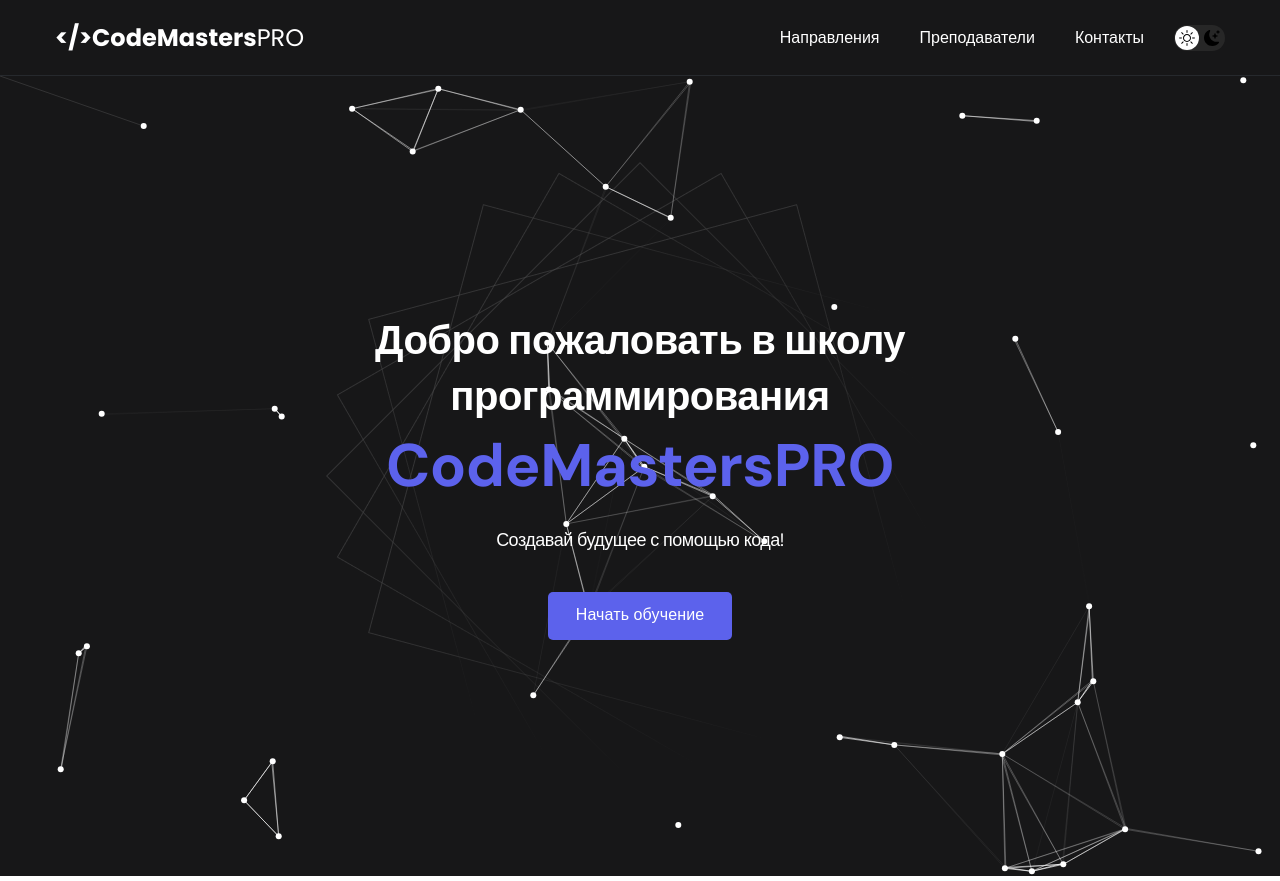
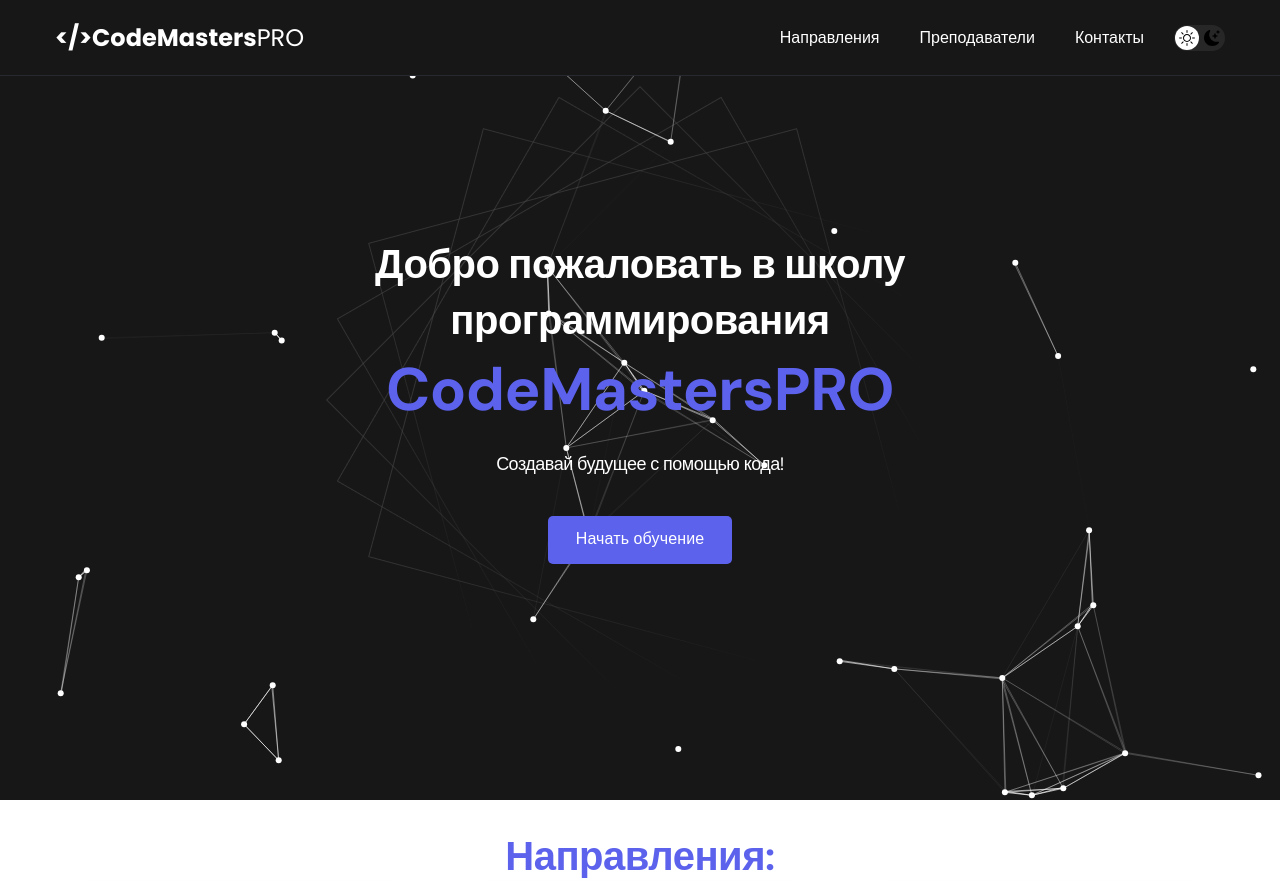
Before and after one commit to hetzer04/CodeMastersPro, a PHP site: page /index.html in a window 1280 px wide. Shown: the top 881 px of the page. Run offline with PHP 8.4, Linux system fonts and the light colour scheme.

Commit message:
nav nad head

```diff
--- a/css/main.css
+++ b/css/main.css
@@ -109,6 +109,9 @@ body::-webkit-scrollbar {
     background-color: var(--dark-bg);
     color: var(--header-text);
     letter-spacing: normal;
+   z-index: 9;
+   position: absolute;
+   width: 100%;
 
 }
 
@@ -119,6 +122,7 @@ body::-webkit-scrollbar {
     column-gap: 30px;
     row-gap: 20px;
     flex-wrap: wrap;
+
 }
 
 .logo {
@@ -126,10 +130,12 @@ body::-webkit-scrollbar {
     color: var(--header-text);
     font-size: 24px;
     font-family: 'Poppins', sans-serif;
+
 }
 
 .logo strong {
     font-weight: 700;
+
 }
 
 .nav-list {
@@ -141,11 +147,13 @@ body::-webkit-scrollbar {
     font-size: 16px;
     font-weight: 500;
     font-family: 'Poppins', sans-serif;
+
 }
 
 .nav-list__link {
     color: var(--header-text);
     transition: opacity 0.2s ease-in;
+
 }
 
 .nav-list__link:hover {
@@ -220,10 +228,7 @@ width: 100%;
 }
 
 /* Header */
-canvas {
-    width: 100%;
-    height: 100%;
-}
+
 .header {
 
     min-height: 695px;
```
Also changed, not shown: index.html (line endings or trailing spaces).
